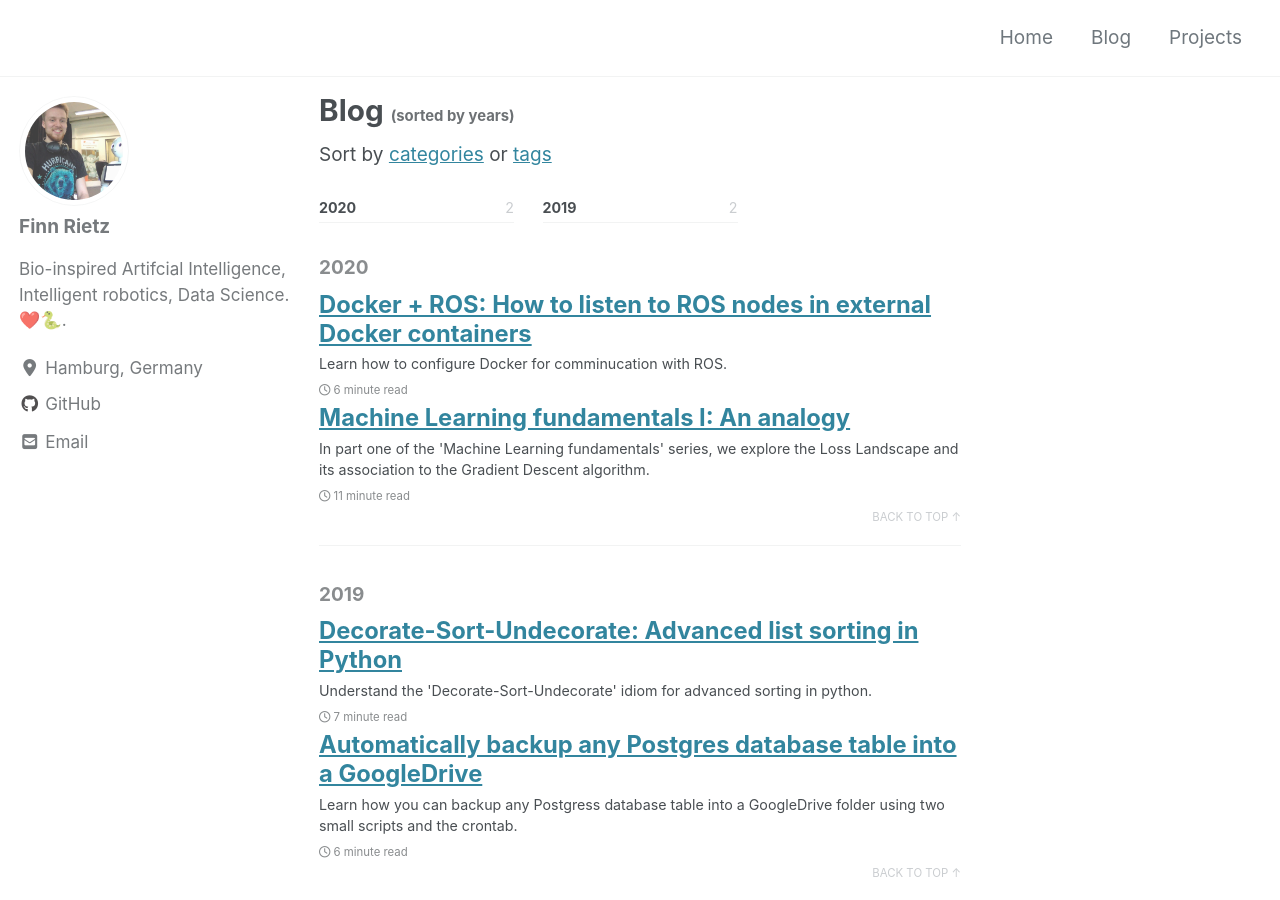
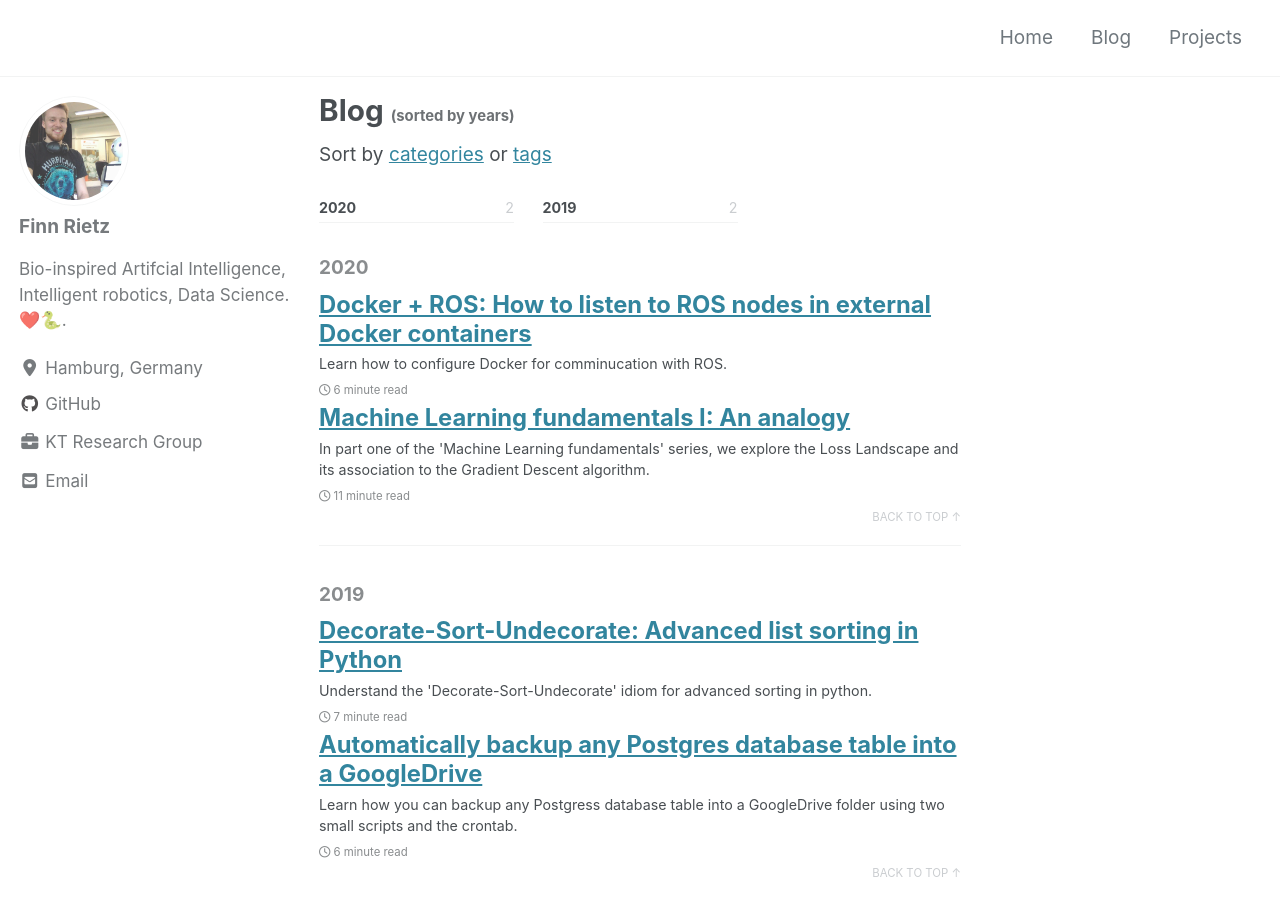
Before and after one commit to frietz58/frietz58.github.io, a Jekyll site: the page built from years.html, in a window 1280 px wide and 900 px high. Built offline with Jekyll 4.4.1, drawn with Linux system fonts in a browser that asks for light colours; cached includes are drawn as plain includes; nearby versions of some CDN libraries.

Commit message:
Add KT group

```diff
--- a/_config.yml
+++ b/_config.yml
@@ -131,6 +131,9 @@ author:
     - label: "Instagram"
       icon: "fab fa-fw fa-instagram"
       # url: "https://instagram.com/"
+    - label: "KT Research Group"
+      icon: "fas fa-fw fa-briefcase"
+      url: "https://www.inf.uni-hamburg.de/en/inst/ab/wtm/"
 
 # Site Footer
 footer:
```
